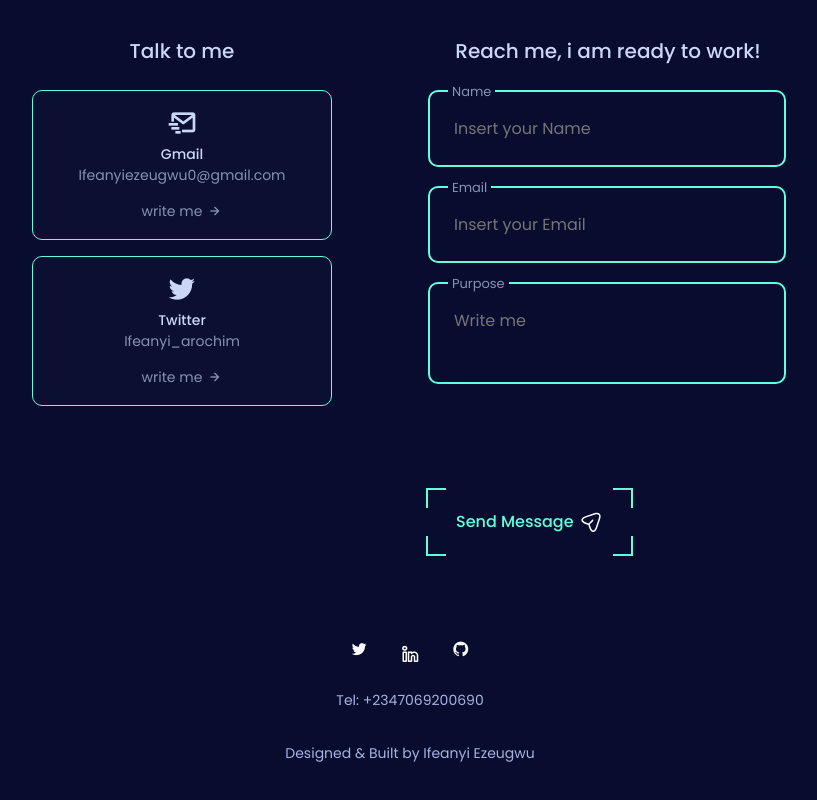
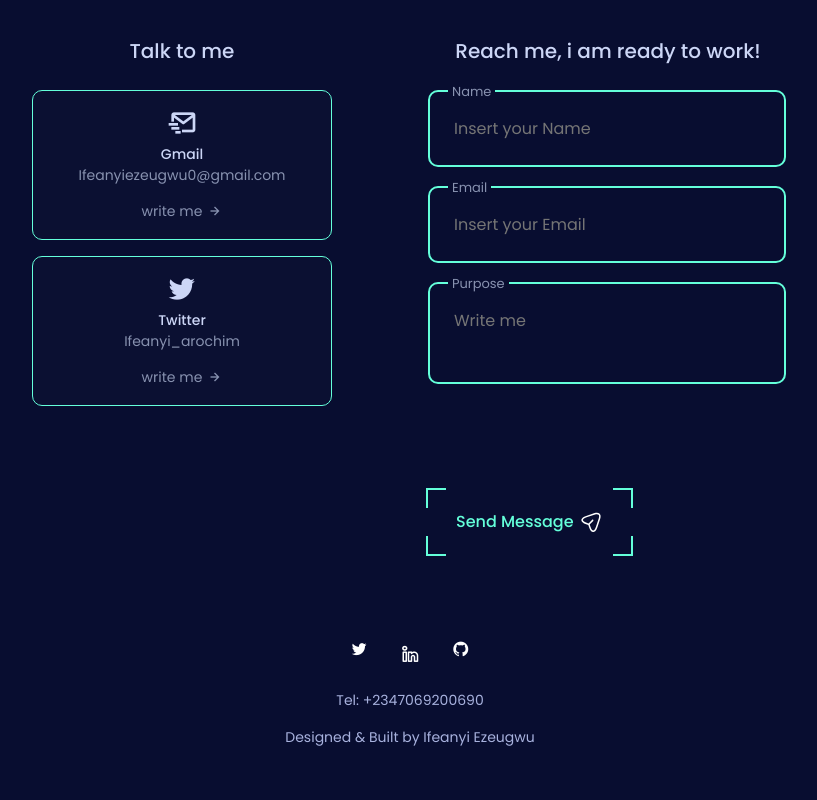
Before and after one commit to seanralph007/My-Frontend-Portfolio, a React (Create React App) app: page / in a window 1280 px wide. Shown: the part 4743-5543 px from the top of the page, without its empty margins (230-1047 px from the left). Built offline with nearby package versions, Linux system fonts and the light colour scheme.

Commit message:
my portfolio commit

```diff
--- a/src/components/footer/Footer.css
+++ b/src/components/footer/Footer.css
@@ -48,7 +48,7 @@
 .footer-copy {
   display: flex;
   justify-content: center;
-  margin-top: 2rem;
+  margin-top: 1rem;
   color: #a8b2de;
   text-align: center;
   font-size: var(--small-font-size);
```
